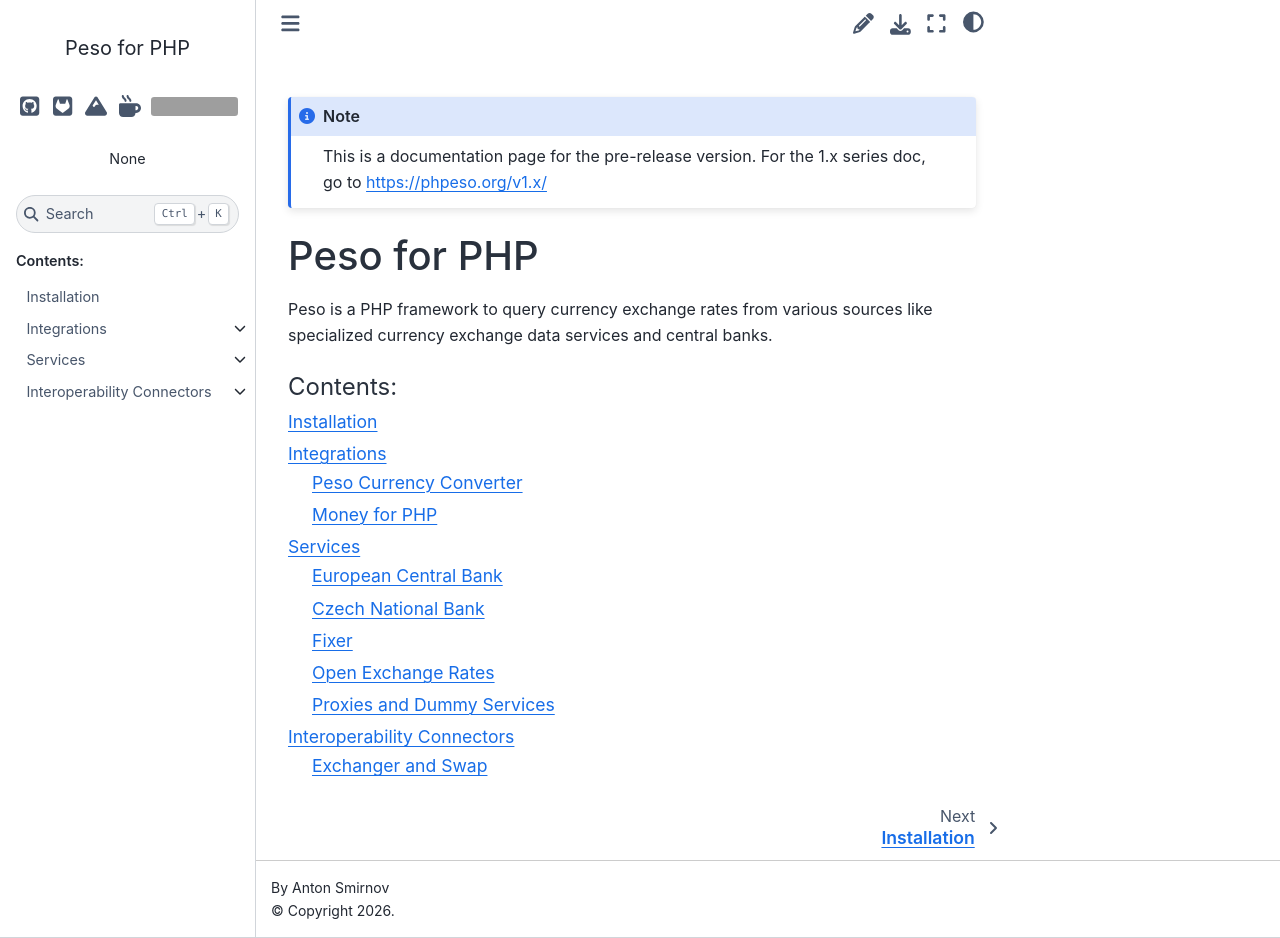
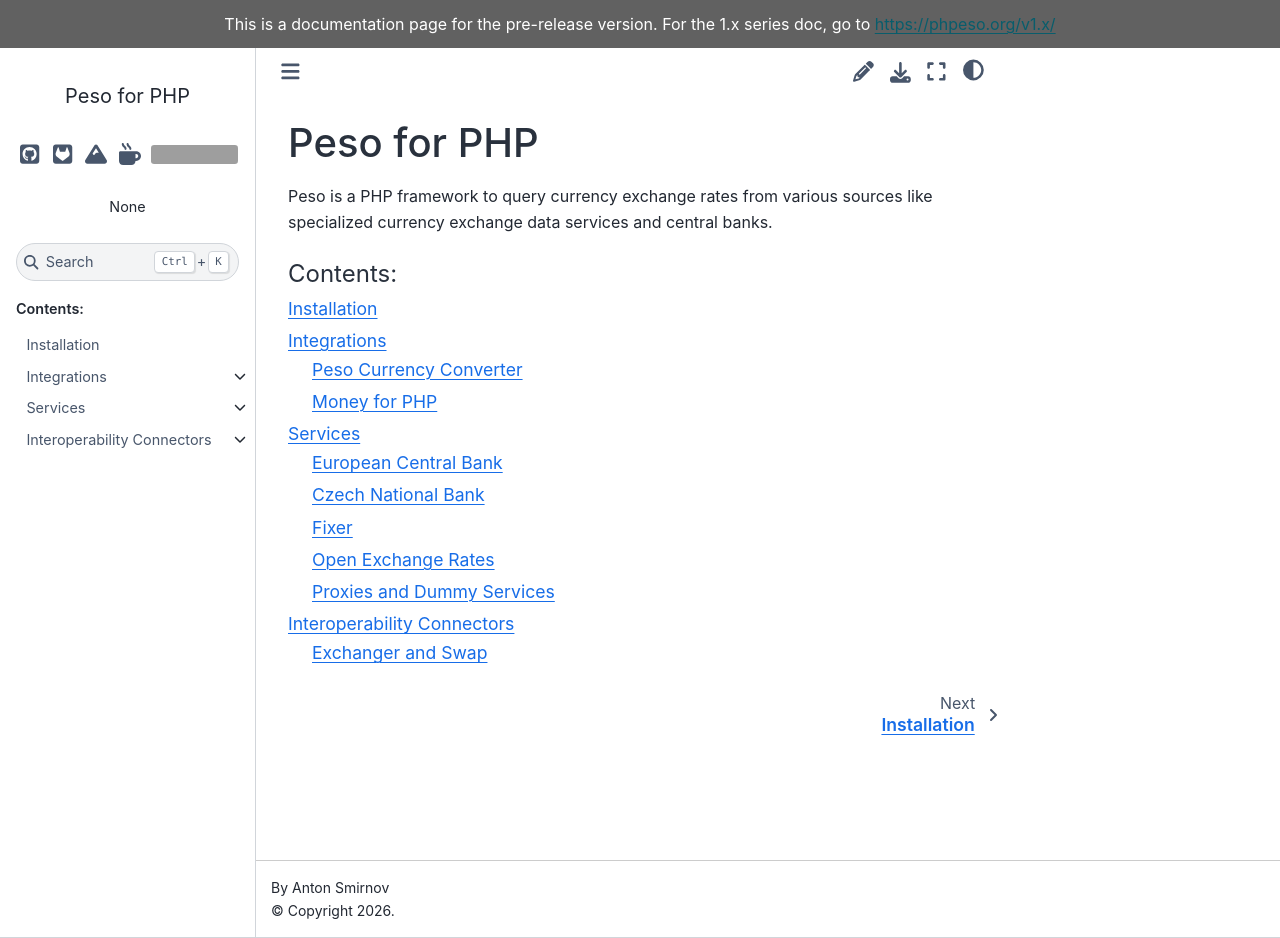
Before and after one commit to phpeso/doc, a Sphinx documentation site: the page built from source/index.rst, in a window 1280 px wide and 938 px high. Built offline with Sphinx 7.4.7 and the Sphinx Book theme 1.1.4, drawn with Linux system fonts in a browser that asks for light colours; part of the change alters nothing that is shown; grey boxes are pictures that could not be loaded.

```diff
--- a/source/conf.py
+++ b/source/conf.py
@@ -50,7 +50,11 @@ html_theme_options = {
             "icon": "https://img.shields.io/packagist/dm/peso/core?style=flat-square",
             "type": "url",
         }
-   ]
+    ],
+    'announcement': """
+        This is a documentation page for the pre-release version.
+        For the 1.x series doc, go to <a href="https://phpeso.org/v1.x/">https://phpeso.org/v1.x/</a>
+        """,
 }
 
 html_context = {
@@ -62,9 +66,3 @@ html_context = {
 }
 
 html_favicon = '../logo/logo.png'
-
-rst_prolog = """
-.. note::
-    This is a documentation page for the pre-release version.
-    For the 1.x series doc, go to https://phpeso.org/v1.x/
-"""
```
